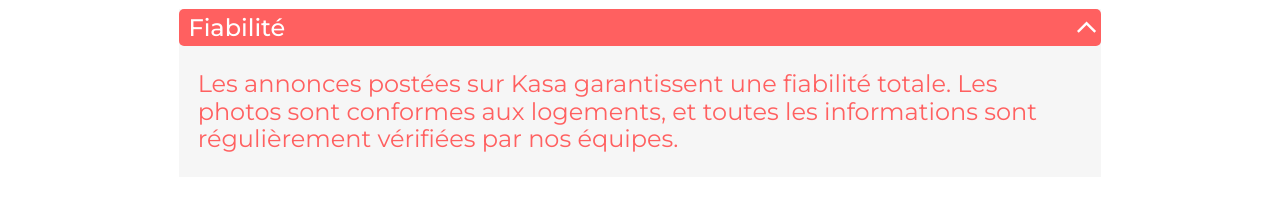
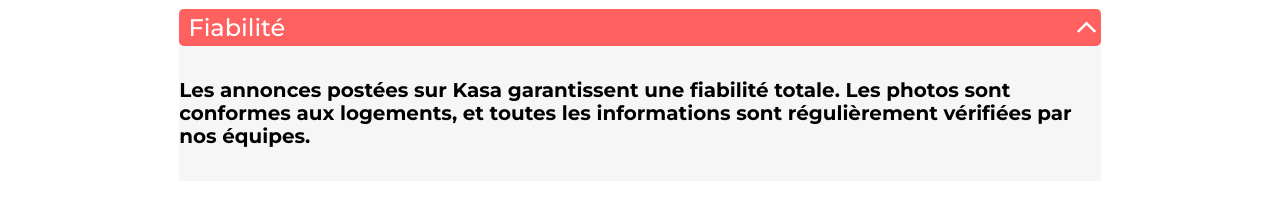
Before and after one commit to LilouCode/LisaLox_11_02052022, a React (Create React App) app: page /about in a window 1280 px wide. Both pictures are taken after a click on the button "Fiabilité". Shown: the part 393-591 px from the top of the page. Built offline with nearby package versions, Linux system fonts and the light colour scheme.

Commit message:
fix (dropdown): change <p> for <h5> To fix the error about the ul chilidren from rental page

```diff
--- a/src/components/Dropdown.jsx
+++ b/src/components/Dropdown.jsx
@@ -7,7 +7,7 @@ function Dropdown (props){
                 {props.title}
             </button>
             <div>
-                <p>{props.description}</p>
+                <h5>{props.description}</h5>
             </div>
         </div>
     ): (
```
